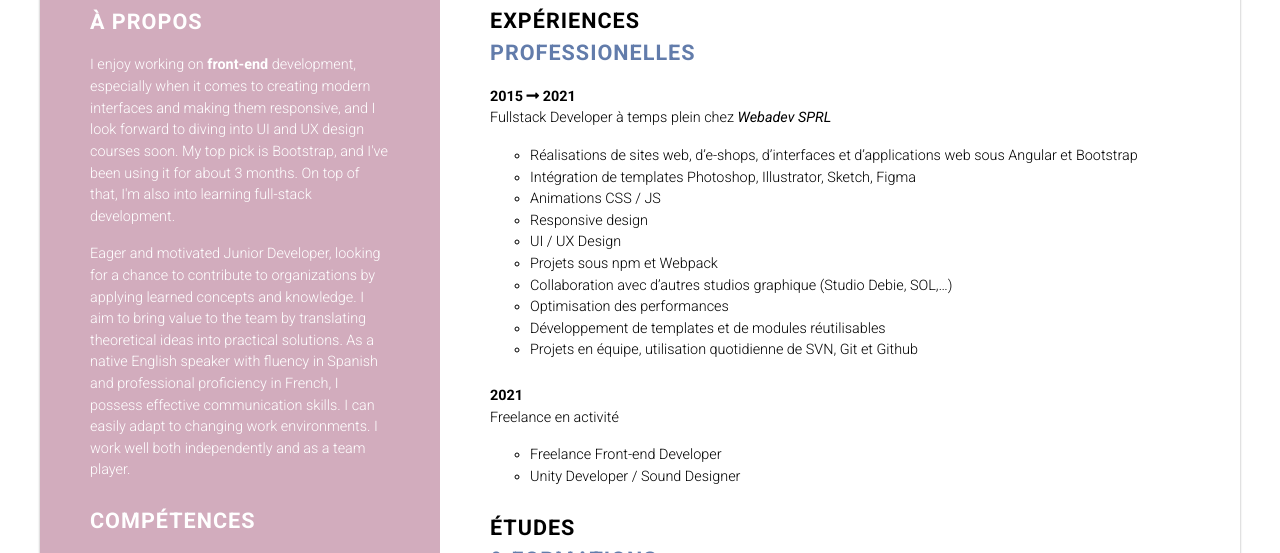
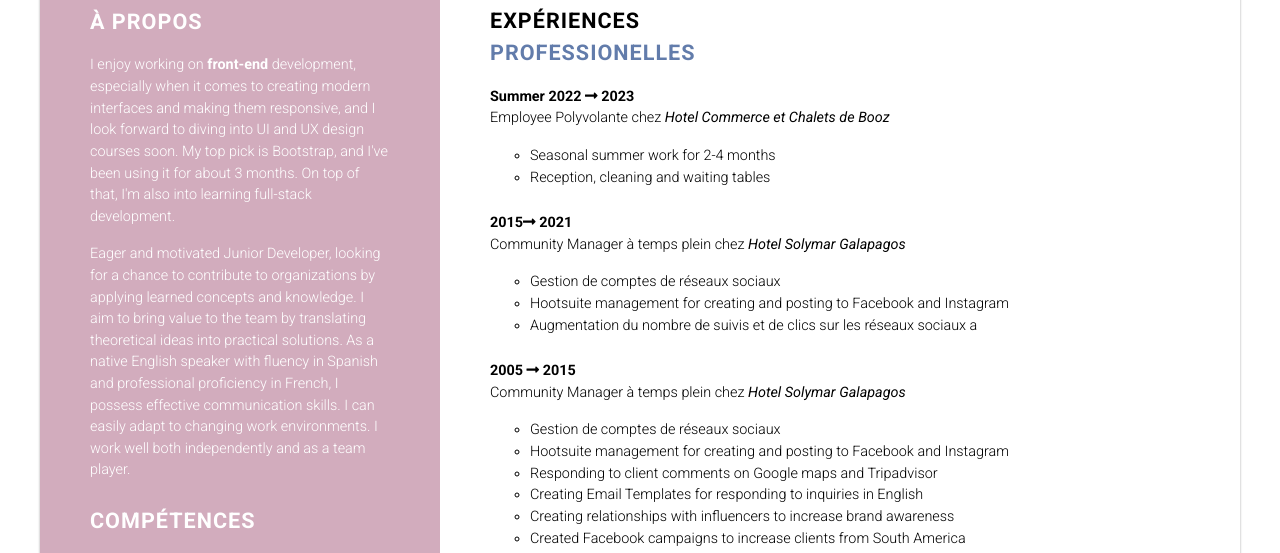
Before and after one commit to sacleuxa/2024cv, a plain HTML site: page index.html in a window 1280 px wide. Shown: the part 395-948 px from the top of the page. Drawn offline with Linux system fonts and the light colour scheme.

Commit message:
cv update

```diff
--- a/index.html
+++ b/index.html
@@ -86,26 +86,48 @@
                 <div class="section">
                   <h2>Expériences <br><span class="text-blue">professionelles</span></h2>
                   <p>
-                    <strong>2015 <i class="fas fa-long-arrow-alt-right"></i> 2021</strong>
+                    <strong>Summer 2022 <i class="fas fa-long-arrow-alt-right"></i> 2023</strong>
                     <br>
-                    Fullstack Developer à temps plein chez <em>Webadev SPRL</em>
+                    Employee Polyvolante chez <em>Hotel Commerce et Chalets de Booz</em>
                   </p>
                   <ul class="experience-list">
-                    <li>Réalisations de sites web, d’e-shops, d’interfaces et d’applications web sous Angular et Bootstrap</li>
-                    <li>Intégration de templates Photoshop, Illustrator, Sketch, Figma</li>
-                    <li>Animations CSS / JS</li>
-                    <li>Responsive design</li>
-                    <li>UI / UX Design</li>
-                    <li>Projets sous npm et Webpack</li>
-                    <li>Collaboration avec d’autres studios graphique (Studio Debie, SOL,…)</li>
-                    <li>Optimisation des performances</li>
-                    <li>Développement de templates et de modules réutilisables</li>
-                    <li>Projets en équipe, utilisation quotidienne de SVN, Git et Github</li>
+                    <li>Seasonal summer work for 2-4 months</li>
+                    <li>Reception, cleaning and waiting tables</li>
                   </ul>
                 </div>
                 <div class="section">
+                    <p>
+                      <strong>2015<i class="fas fa-long-arrow-alt-right"></i> 2021</strong>
+                      <br>
+                      Community Manager à temps plein chez <em>Hotel Solymar Galapagos</em>
+                    </p>
+                    <ul class="experience-list">
+                      <li>Gestion de comptes de réseaux sociaux</li>
+                      <li>Hootsuite management for creating and posting to Facebook and Instagram</li>
+                      <li>Augmentation du nombre de suivis et de clics sur les réseaux sociaux a</li>
+                    </ul>
+                  </div>
+                <div class="section">
+                    <p>
+                      <strong>2005 <i class="fas fa-long-arrow-alt-right"></i> 2015</strong>
+                      <br>
+                      Community Manager à temps plein chez <em>Hotel Solymar Galapagos</em>
+                    </p>
+                    <ul class="experience-list">
+                      <li>Gestion de comptes de réseaux sociaux</li>
+                      <li>Hootsuite management for creating and posting to Facebook and Instagram</li>
+                      <li>Responding to client comments on Google maps and Tripadvisor</li>
+                      <li>Creating Email Templates for responding to inquiries in English</li>
+                      <li>Creating relationships with influencers to increase brand awareness</li>
+                      <li>Created Facebook campaigns to increase clients from South America</li>
+                      <li>Designing and writing content for website</li>
+                      <li>Création de réseaux sociaux pour des publications quotidiennes</li>
+                      <li>Augmentation du nombre de suivis et de clics sur les réseaux sociaux a</li>
+                    </ul>
+                  </div>
+                <div class="section">
                   <p>
-                    <strong>2021</strong>
+                    <strong>2020-2024</strong>
                     <br>
                     Freelance en activité
                   </p>
```
